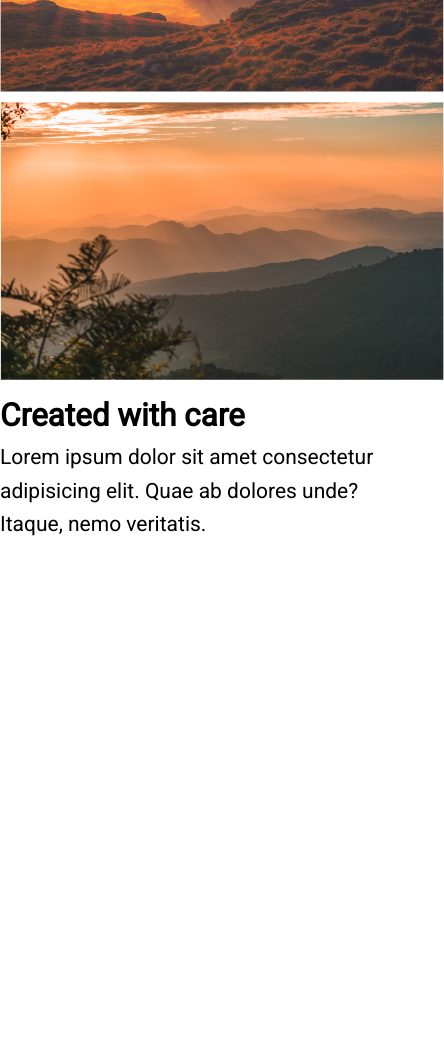
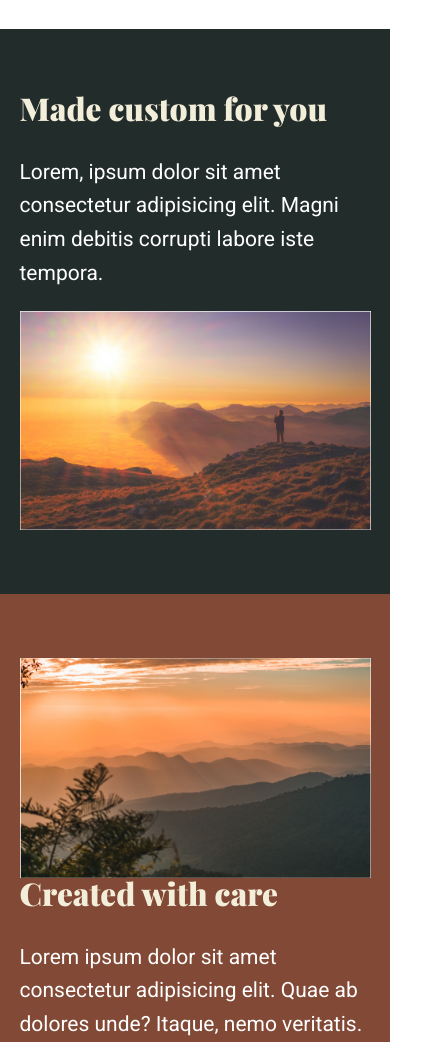
Before and after one commit to SheeloveDol/responsive_made_easy, a plain HTML site: page index.html in a window 390 px wide. Shown: the part 958-2000 px from the top of the page, 444 px wide, since content can reach past the window. Before the commit the page ends 1500 px from the top, so only its background shows below. Drawn offline with nearby package versions, Linux system fonts and the light colour scheme.

Commit message:
add flexbox and media query

```diff
--- a/index.html
+++ b/index.html
@@ -11,12 +11,15 @@
   <title>Responsive Made Easy</title>
 </head>
 <body>
-  <header class="bg-light">
+  <header class="bg-light text-center">
+    <div class="container container--narrow">
       <p>Lorem, ipsum dolor.</p>
       <h1>Responsive layouts don't have to be a struggle</h1>
+    </div>
   </header>
 
   <section>
+    <div class="container">
       <h2 class="text-center">Quality Designs</h2>
       <div class="split">
         <div>
@@ -26,9 +29,11 @@
           <p>Molestias possimus cum iure, qui, eius nostrum minima vitae perspiciatis, ea nobis quisquam repudiandae corrupti eveniet! Veritatis at repudiandae incidunt alias accusamus quod deleniti quia!</p>
         </div>
       </div>
+    </div>
   </section>
 
   <section class="bg-dark">
+    <div class="container">
       <div class="split">
         <div>
           <h2>Made custom for you</h2>
@@ -38,9 +43,11 @@
           <img src="/resources/images/image-01.jpeg" alt="Man standing on mountain edge">
         </div>
       </div>
+    </div>
   </section>
 
-  <section class="bg-accent">
+  <section class="bg-primary">
+    <div class="container">
       <div class="split">
         <div>
           <img src="/resources/images/image-02.jpeg" alt="Sun setting over mountain ranges">
@@ -50,6 +57,7 @@
           <p>Lorem ipsum dolor sit amet consectetur adipisicing elit. Quae ab dolores unde? Itaque, nemo veritatis.</p>
         </div>
       </div>
+    </div>
   </section>
 
 </body>
--- a/style.css
+++ b/style.css
@@ -29,3 +29,93 @@ h3,
 p {
   margin: 0;
 }
+
+/* Always do typography first */
+
+h1,
+h2,
+h3 {
+  color: var(--clr-primary-400);
+  font-family: var(--ff-accent);
+  font-weight: 900;
+  line-height: 1;
+  margin-bottom: 1em;;
+}
+
+h2,
+h3,
+p {
+  margin-bottom: 1em;
+}
+
+img {
+  display: block;
+  max-width: 100%;
+}
+
+header,
+section {
+  padding: 4rem 0;
+}
+
+@media (min-width: 40em) {
+  header,
+section {
+  padding: 7rem 0;
+}
+}
+
+.container {
+  margin-inline: auto;
+  width: min(90%, 70.5rem);
+}
+
+.split {
+  display: flex;
+  flex-direction: column;
+}
+
+@media (min-width: 40em) {
+  .split {
+    flex-direction: row;
+  }
+
+  /* this will always work if you want 2 equal columns */
+  .split > * {
+    flex-basis: 100%;
+  }
+
+  /* adjacent siblings selector for any element that has a sibbling before it */
+  .split > * + * {
+    margin-left: 2em;
+  }
+}
+
+.container--narrow {
+  max-width: 34rem;
+}
+
+.text-center {
+  text-align: center;
+}
+
+/* Setting up background classes */
+
+.bg-light {
+  background-color: var(--clr-primary-200);
+}
+
+.bg-primary {
+  color: var(--clr-neutral-100);
+  background-color: var(--clr-primary-400) ;
+}
+
+.bg-dark {
+  color: var(--clr-neutral-100);
+  background-color: var(--clr-neutral-900);
+}
+
+.bg-primary h2,
+.bg-dark h2 {
+  color: var(--clr-primary-200);
+}
```
Lines whose indentation alone changed are shown as unchanged.
